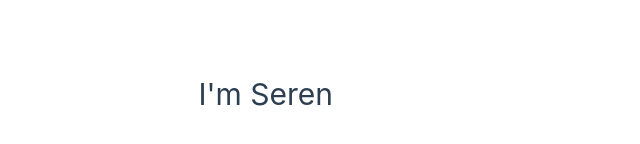
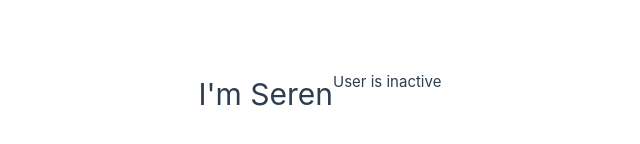
Before and after one commit to JustSeren/vue-crash-2024, a Vue app: page / in a window 1280 px wide. Shown: the part 306-450 px from the top of the page, without its empty margins (307-947 px from the left). Built offline with nearby package versions, Linux system fonts and the light colour scheme.

Commit message:
v-if and else condition with boolean feature

```diff
--- a/src/App.vue
+++ b/src/App.vue
@@ -1,12 +1,15 @@
 <template>
   <h1>{{name}}</h1>
+  <p v-if="status"> User is <strong>active</strong></p>
+  <p v-else> User is <strong>inactive</strong></p>
 </template>
 
 <script>
   export default{
     data () {
       return {
-        name: 'I\'m Seren'
+        name: 'I\'m Seren',
+        status: false
       }
     },
   }
```
